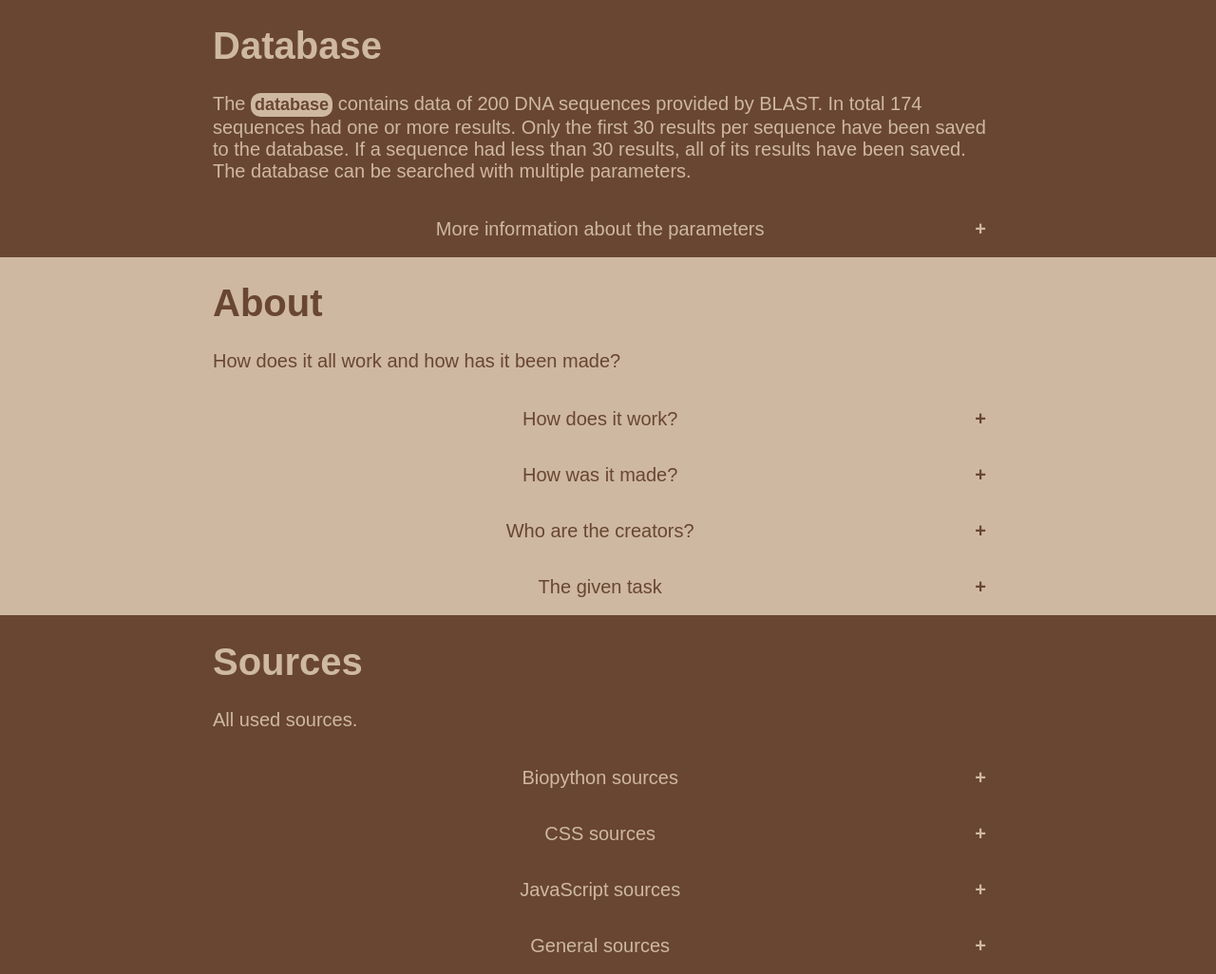
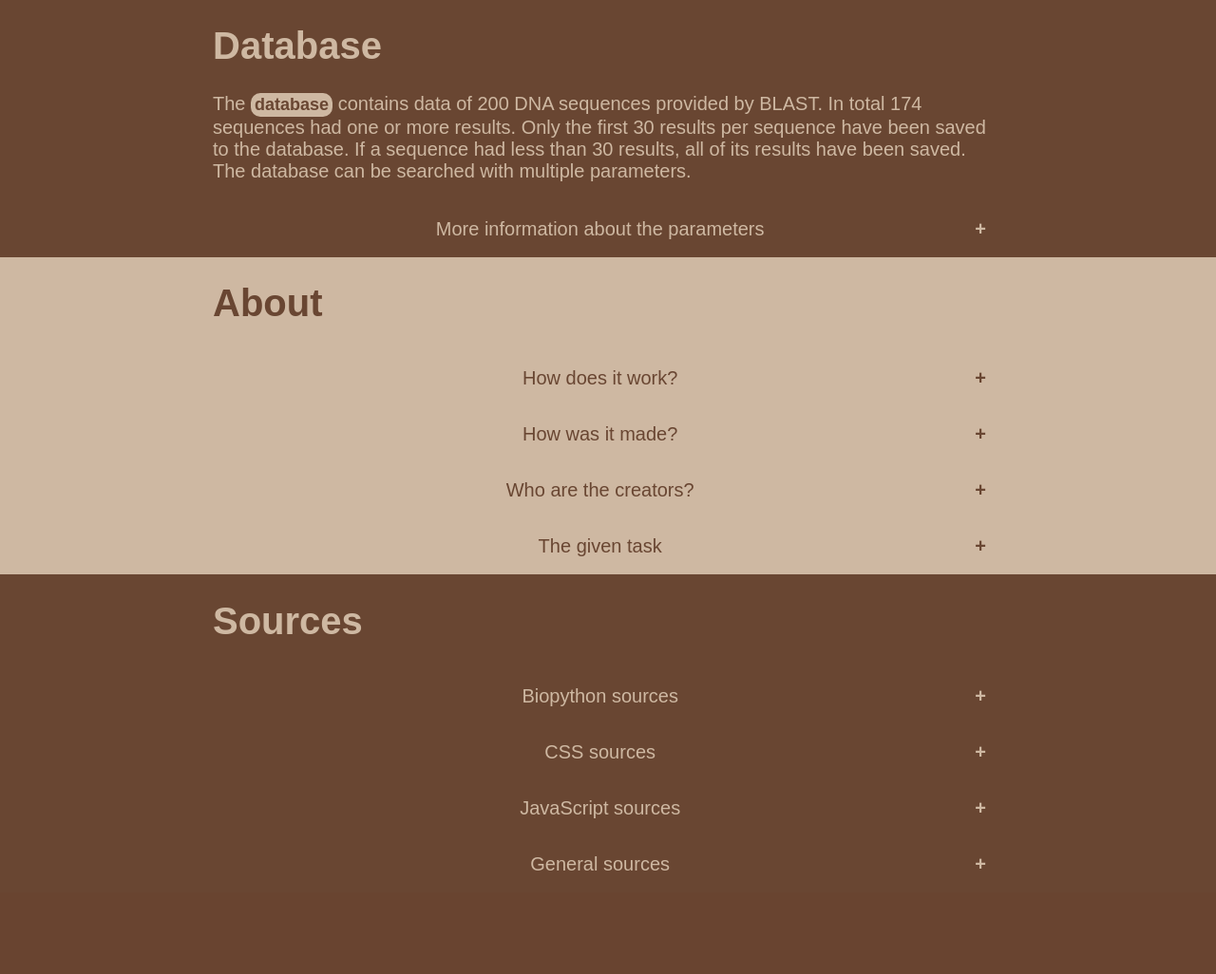
Before and after one commit to yaris19/website_blok4, a Flask app: page / in a window 1280 px wide. Shown: the part 801-1827 px from the top of the page at 95% size. After the commit the page ends 1718 px from the top, so only its background shows below. Run offline with Flask 2, Linux system fonts and the light colour scheme.

Commit message:
about and sources update

```diff
--- a/templates/website.html
+++ b/templates/website.html
@@ -125,7 +125,6 @@
 <div class="About_area" id="About">
     <div class="text-part">
         <h1>About</h1>
-        <p> How does it all work and how has it been made?</p>
         <button class="accordion-about">How does it work?</button>
         <div class="panel-about">
             <p>This website, made up of Flask and HTML, retrieves the data from
@@ -189,7 +188,6 @@
 <div class="Sources_area" id="Sources">
     <div class="text-part">
         <h1>Sources</h1>
-        <p> All used sources.</p>
         <button class="accordion-database">Biopython sources</button>
         <div class="panel-database">
             <a href="http://biopython.org/DIST/docs/tutorial/Tutorial.html">Chapter
@@ -257,7 +255,7 @@
                 from http://flask.pocoo.org/</a>
             <hr>
             <a href="https://www.mysql.com/">Oracle Corporation. (n.d.). MySQL.
-                Retrieved from https://www.mysql.com/
+                Retrieved from https://www.mysql.com/<br>
                 <br><br>
             </a>
         </div>
```
